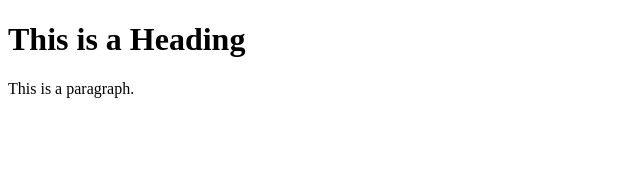
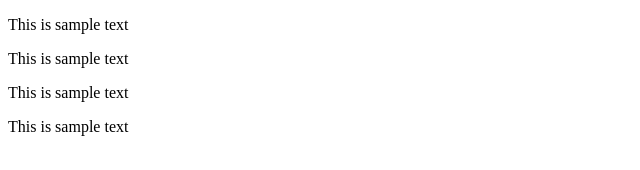
Before and after one commit to xsl4shzz/demo-git, a plain HTML site: page index.html in a window 1280 px wide. Shown: the whole page, without its empty margins (0-640 px from the left). Drawn offline with Linux system fonts and the light colour scheme.

Commit message:
add new texts, deleted header, modified title

```diff
--- a/index.html
+++ b/index.html
@@ -3,13 +3,15 @@
 
 <head>
     <title>
-        Demo -git
+        Demo -git!!
     </title>
 </head>
 
 <body>
-    <h1>This is a Heading</h1>
-    <p>This is a paragraph.</p>
+    <p>This is sample text</p>
+    <p>This is sample text</p>
+    <p>This is sample text</p>
+    <p>This is sample text</p>
 </body>
 
 </html>
```
